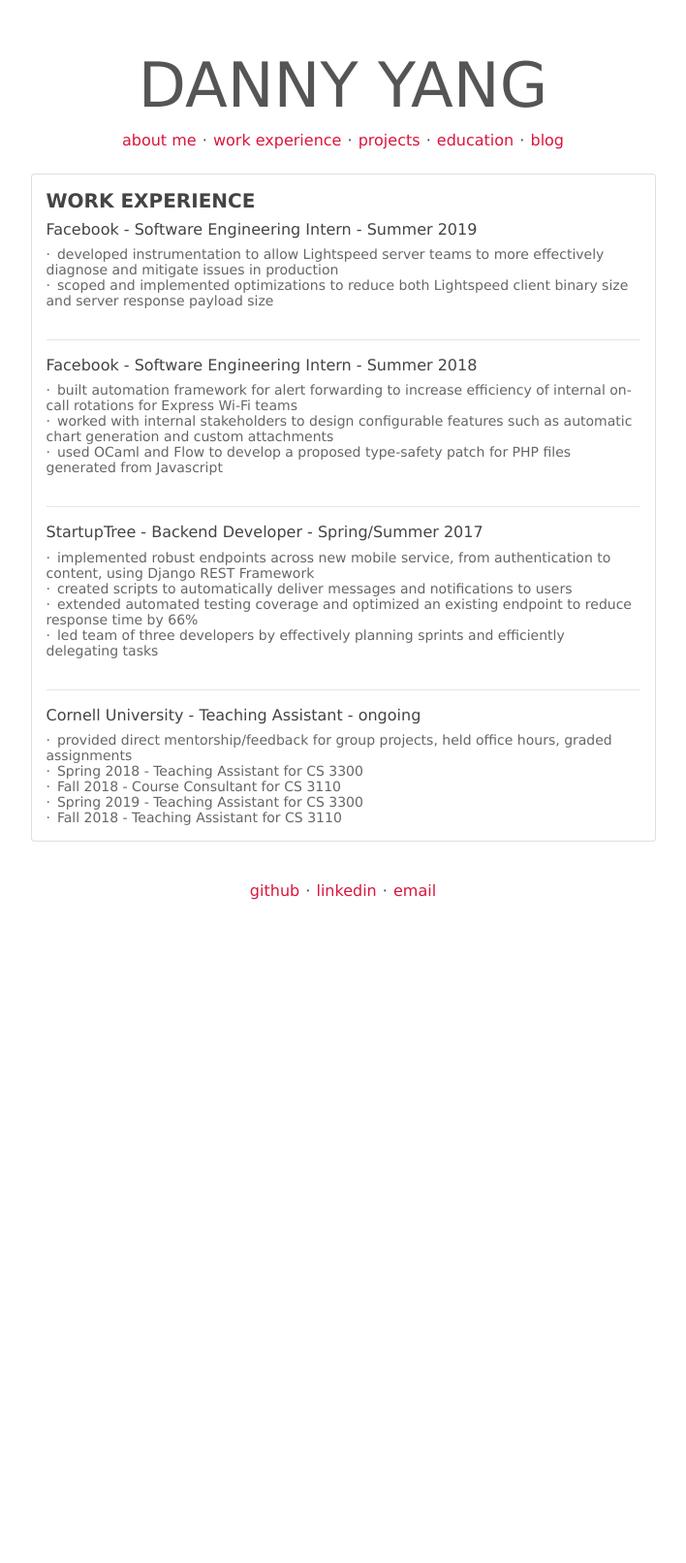
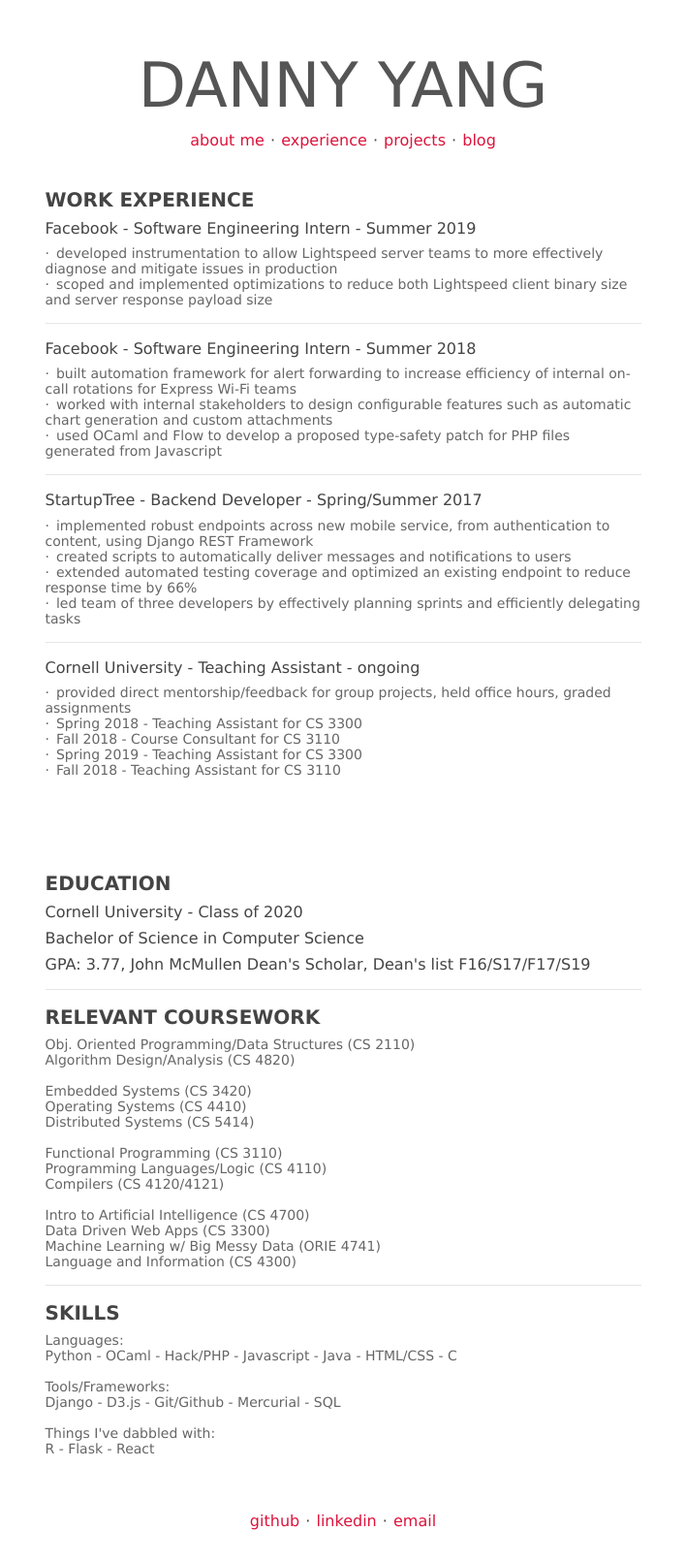
Before and after one commit to yangdanny97/yangdanny97.github.io, a Jekyll site: the page built from experience/index.html, in a window 1280 px wide. Shown: the whole page at 97% size, without its empty margins (286-994 px from the left). Built offline with Jekyll 4.4.1, drawn with Linux system fonts in a browser that asks for light colours; before the commit the page ends 962 px from its top, so only the background shows below that.

Commit message:
remove bootstrap card style

```diff
--- a/_layouts/default.html
+++ b/_layouts/default.html
@@ -18,9 +18,8 @@
     <h1 class="centered title"> DANNY YANG </h1>
     <h4 class="centered">
         <a href='{{ site.url }}/'>about me</a> ·
-        <a href='{{ site.url }}/experience/'>work experience</a> ·
+        <a href='{{ site.url }}/experience/'>experience</a> ·
         <a href='{{ site.url }}/projects/'>projects</a> ·
-        <a href='{{ site.url }}/education/'>education</a> ·
         <a href='{{ site.url }}/blog/'>blog</a>
     </h4>
         {{ content }}
--- a/_layouts/post.html
+++ b/_layouts/post.html
@@ -1,6 +1,12 @@
 ---
 layout: default
 ---
+<style>
+    p {
+        font: 16px verdana, tahoma, sans-serif;
+        color:#444;
+    }
+</style>
 <div class='row slide'>
     <div class="col-sm-6 offset-sm-3 card">
         <h3>{{ page.title }}</h1>
--- a/blog/index.html
+++ b/blog/index.html
@@ -3,7 +3,7 @@
 title: My Blog
 ---
 <div class='row slide'>
-	<div class="col-sm-6 offset-sm-3 card">
+	<div class="col-sm-6 offset-sm-3 content-pad">
 		<h3>{{ page.title }}</h3>
 		<br>
 		{% for post in site.posts %}
--- a/css/style.css
+++ b/css/style.css
@@ -94,14 +94,14 @@
     margin-right: auto;
     max-width: 100%;
     max-height: 300px;
-    border: 2px solid #ccc;
+    border: 1px solid #aaa;
 }
 
 .about {
     color: #666666;
 }
 
-.card {
+.content-pad {
     padding-top: 15px;
 }
 
--- a/experience/index.html
+++ b/experience/index.html
@@ -3,7 +3,7 @@
 title: Danny Yang - Experience
 ---
 <div class='row slide'>
-	<div class='col-sm-6 offset-sm-3 card'>
+	<div class='col-sm-6 offset-sm-3 content-pad'>
 		<h3>WORK EXPERIENCE</h3>
 		<h4>Facebook - Software Engineering Intern - Summer 2019</h4>
 		<ul>
@@ -45,3 +45,24 @@
 
 	</div>
 </div>
+<br>
+<div class='row slide'>
+	<div class='col-sm-6 offset-sm-3 content-pad'>
+		<h3>EDUCATION</h3>
+		<h4>Cornell University - Class of 2020</h4>
+		<h4>Bachelor of Science in Computer Science </h4>
+		<h4>GPA: 3.77, John McMullen Dean's Scholar, Dean's list F16/S17/F17/S19</h4>
+		<hr>
+		<h3>RELEVANT COURSEWORK</h3>
+		<p>Obj. Oriented Programming/Data Structures (CS 2110)<br>Algorithm Design/Analysis (CS 4820)</p>
+		<p>Embedded Systems (CS 3420)<br>Operating Systems (CS 4410)<br>Distributed Systems (CS 5414)</p>
+		<p>Functional Programming (CS 3110)<br>Programming Languages/Logic (CS 4110)<br>Compilers (CS 4120/4121)</p>
+		<p>Intro to Artificial Intelligence (CS 4700)<br>Data Driven Web Apps (CS 3300)<br>Machine Learning w/ Big Messy
+			Data (ORIE 4741) <br>Language and Information (CS 4300)</p>
+		<hr>
+		<h3>SKILLS</h3>
+		<p>Languages: <br>Python - OCaml - Hack/PHP - Javascript - Java - HTML/CSS - C</p>
+		<p>Tools/Frameworks: <br>Django - D3.js - Git/Github - Mercurial - SQL </p>
+		<p>Things I've dabbled with: <br>R - Flask - React</p>
+	</div>
+</div>
--- a/projects/index.html
+++ b/projects/index.html
@@ -3,7 +3,7 @@
 title: Danny Yang - Projects
 ---
 <div class='row slide'>
-	<div class='col-sm-6 offset-sm-3 card'>
+	<div class='col-sm-6 offset-sm-3 content-pad'>
 		<h3>PROJECTS</h3>
 		<p>Below is a selection of the projects that I am working/have worked on. They include final projects for
 			courses, hackathon projects, side projects, and work for clubs/project teams.</p>
```
Also changed, not shown: education/index.html (deleted, +0 -23 lines).
